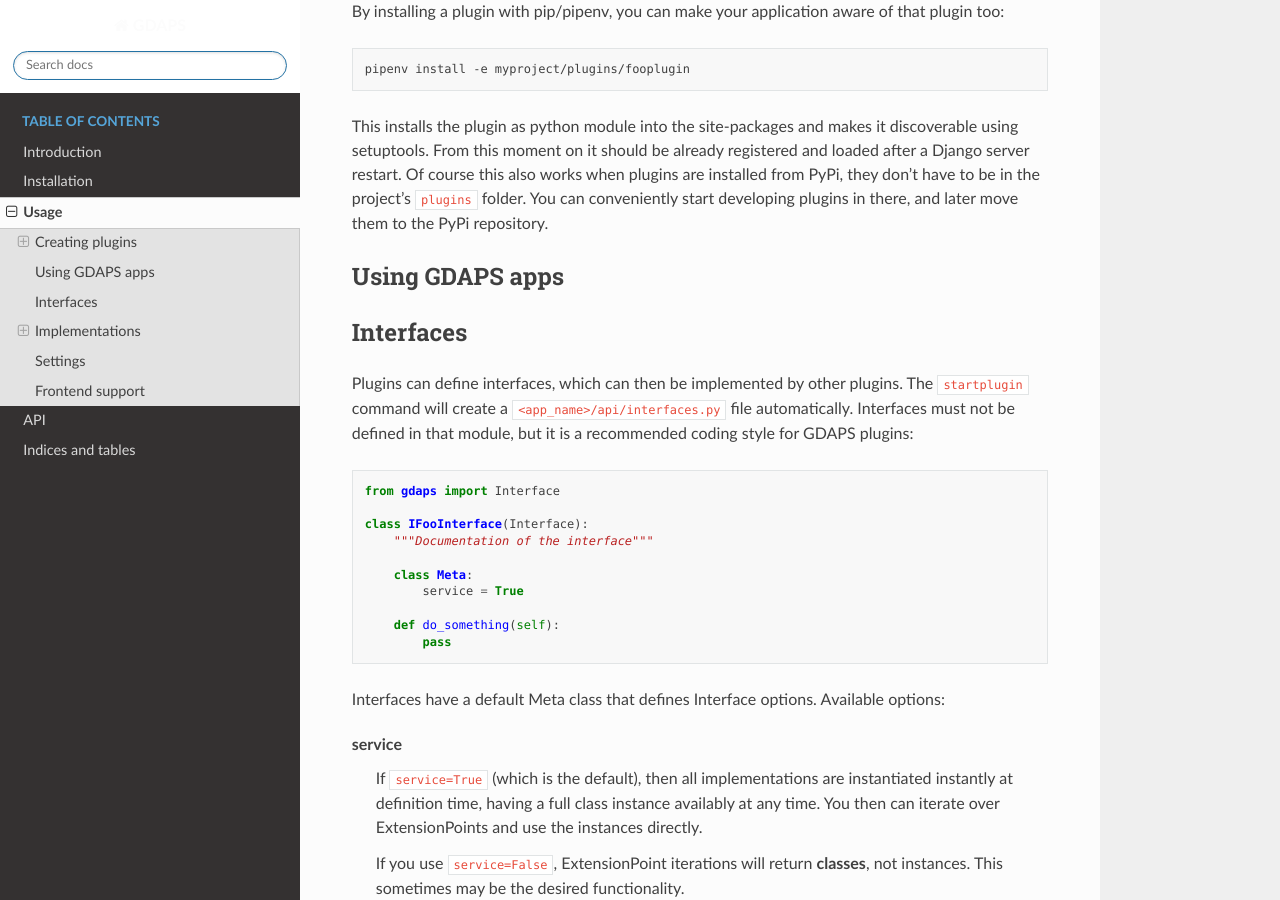
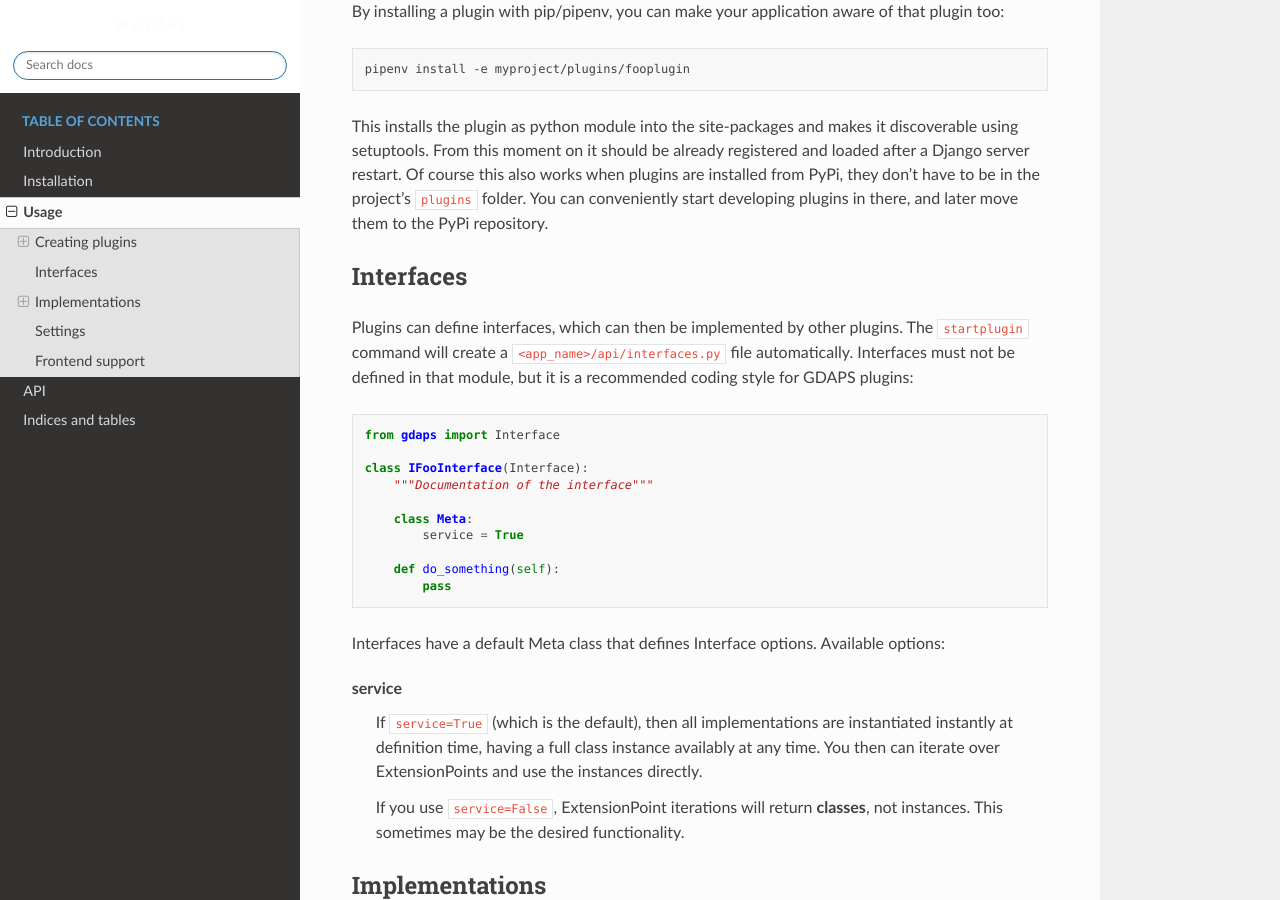
Before and after one commit to rogue707Dev/django-gdaps, a Sphinx documentation site: the page built from docs/usage.rst, in a window 1280 px wide and 900 px high, scrolled down 997 px. Built offline with Sphinx 7.4.7 and the Read the Docs theme 2.0.0, drawn with Linux system fonts in a browser that asks for light colours; pages that are not in the unit, such as notebooks, are missing from menus.

```diff
--- a/docs/usage.rst
+++ b/docs/usage.rst
@@ -62,8 +62,7 @@ this also works when plugins are installed from PyPi, they don't have to
 be in the project's ``plugins`` folder. You can conveniently start
 developing plugins in there, and later move them to the PyPi repository.
 
-Using GDAPS apps
-----------------
+.. _Interfaces:
 
 Interfaces
 ----------
--- a/gdaps/__init__.py
+++ b/gdaps/__init__.py
@@ -41,6 +41,8 @@ class Interface(metaclass=InterfaceMeta):
 
             def do_something(self):
                 pass
+
+    Read more about interfaces in the :ref:`Interfaces` section.
     """
 
     class Meta:
@@ -143,6 +145,9 @@ class Implements:
 
     You can also implement more than one interface: *@implements(InterfaceA, InterfaceB)* and implement all their
     methods.
+
+    Read more about implementations in the :ref:`Implementations` section.
+
     """
 
     def __init__(self, *interfaces: List[Interface]) -> None:  # singleton: bool = True
```
Also changed, not shown: other parts of docs/usage.rst (+2 -0 lines).
